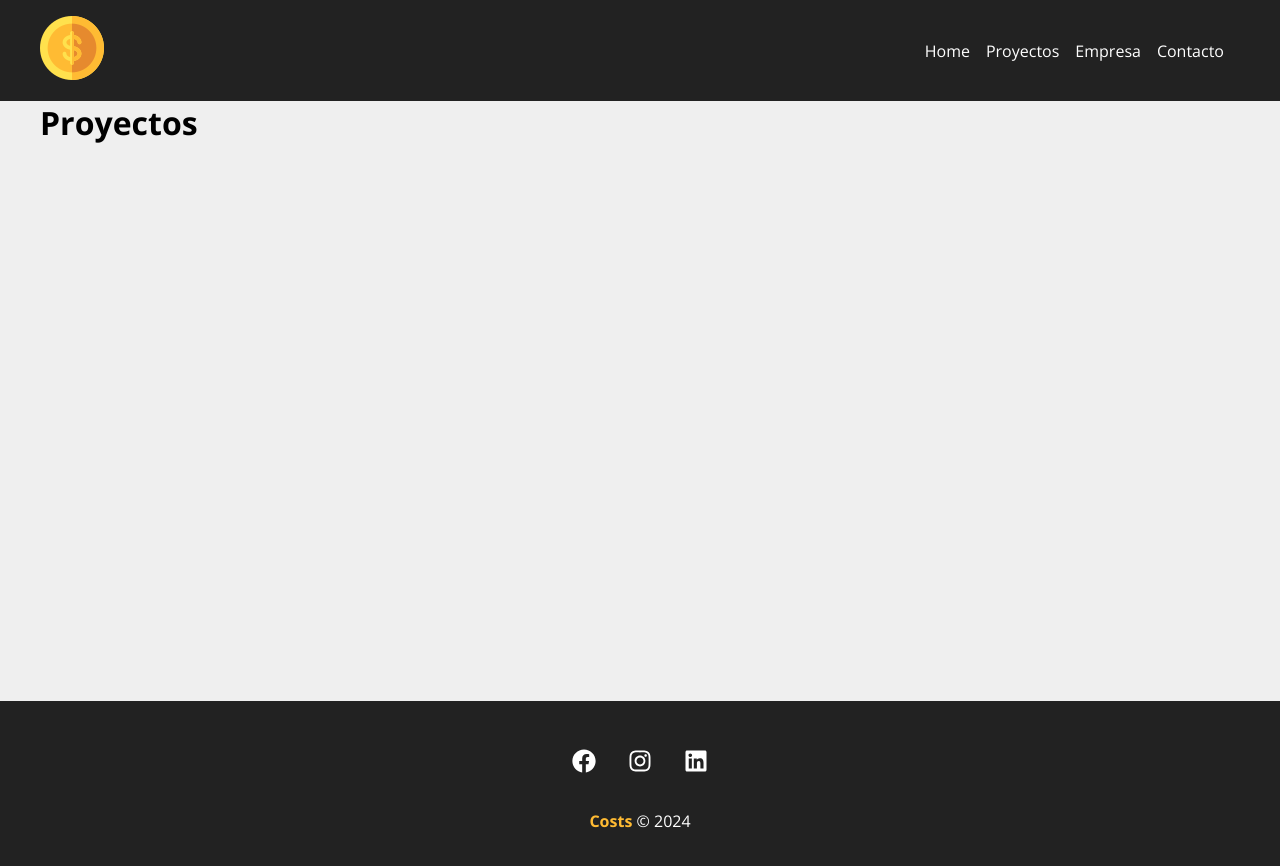
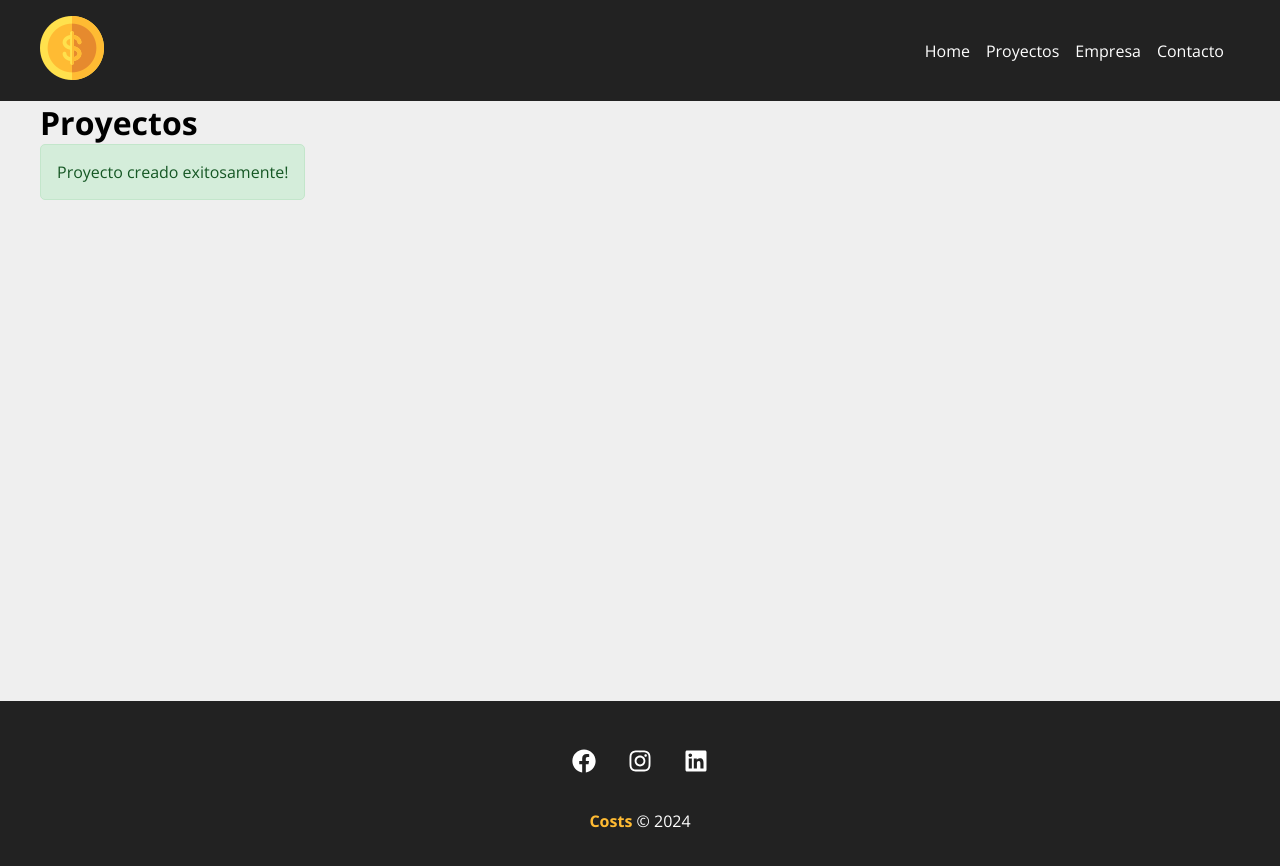
Before and after one commit to YagoCastelao/Proyecto-Costs, a React (Vite) app in the folder costs/: page /newproject in a window 1280 px wide. Both pictures are taken after typing "Sample", "5" into the empty fields and a click on the button "Crear Proyecto". Shown: the top 866 px of the page. Built offline with nearby package versions, Linux system fonts and the light colour scheme; no server answers; data requests are answered from the project's data file.

Commit message:
Message del Sistema creada

```diff
--- a/costs/db.json
+++ b/costs/db.json
@@ -76,6 +76,50 @@
       },
       "cost": 0,
       "services": []
+    },
+    {
+      "id": "e88b",
+      "name": "Pc Biel",
+      "budget": "15000",
+      "category": {
+        "id": "2",
+        "name": "Desarrollo"
+      },
+      "cost": 0,
+      "services": []
+    },
+    {
+      "id": "f80e",
+      "name": "Yago Cima Castelao",
+      "budget": "5000",
+      "category": {
+        "id": "1",
+        "name": "Infraestructura"
+      },
+      "cost": 0,
+      "services": []
+    },
+    {
+      "id": "27e9",
+      "name": "Gabriel Computadora",
+      "budget": "6000",
+      "category": {
+        "id": "2",
+        "name": "Desarrollo"
+      },
+      "cost": 0,
+      "services": []
+    },
+    {
+      "id": "d680",
+      "name": "Yago Cima Castelao",
+      "budget": "5000",
+      "category": {
+        "id": "1",
+        "name": "Infraestructura"
+      },
+      "cost": 0,
+      "services": []
     }
   ],
   "categories": [
--- /dev/null
+++ b/costs/src/components/layout/Message.jsx
@@ -0,0 +1,32 @@
+import { useState, useEffect } from "react";
+
+import styles from "./Message.module.css";
+
+function Message({ type, msg }) {
+  const [visible, setVisible] = useState(false);
+
+  useEffect(() => {
+    if (!msg) {
+      setVisible(false);
+      return;
+    }
+
+    setVisible(true);
+
+    const timer = setTimeout(() => {
+      setVisible(false);
+    }, 3000);
+
+    return () => clearTimeout(timer);
+  }, [msg]);
+
+  return (
+    <>
+      {visible && (
+        <div className={`${styles.message} ${styles[type]}`}>{msg}</div>
+      )}
+    </>
+  );
+}
+
+export default Message;
--- /dev/null
+++ b/costs/src/components/layout/Message.module.css
@@ -0,0 +1,23 @@
+.message {
+    width: 100%;
+    padding: 1em;
+    border: 1px solid #000;
+    margin: 0 auto;
+    text-align: center;
+    margin-bottom: 2em;
+    border-radius: 5px;
+}
+
+
+.success {
+    color: #155724;
+    background-color: #d4edda;
+    border-color: #c3e6cb;
+}
+
+
+.error {
+    color: #721c24;
+    background-color: #f8d7da;
+    border-color: #f5c6cb;
+}
--- a/costs/src/components/pages/NewProject.jsx
+++ b/costs/src/components/pages/NewProject.jsx
@@ -23,7 +23,8 @@
       .then((data) => {
         console.log(data);
         // redirect
-        navigate("/projects", { message: "Proyecto creado exitosamente" });
+        const state = { message: "Proyecto creado exitosamente!" };
+        navigate("/projects", { state });
       })
       .catch((err) => console.log(err));
   }
--- a/costs/src/components/pages/Projects.jsx
+++ b/costs/src/components/pages/Projects.jsx
@@ -1,7 +1,20 @@
+import { useLocation } from 'react-router-dom'
+
+import Message from "../layout/Message";
+
 function Projects() {
+
+  const location = useLocation()
+  let message = ''
+  if (location.state) {
+    message = location.state.message
+  }
+
+
   return (
     <div>
       <h1>Proyectos</h1>
+      {message && <Message type="success" msg={message} />}
     </div>
   );
 }
--- a/costs/src/components/project/ProjectForm.jsx
+++ b/costs/src/components/project/ProjectForm.jsx
@@ -44,7 +44,7 @@
     <form onSubmit={submit} className={styles.form}>
       <Input
         type="text"
-        text="Nombre del proyecto"
+        text="Nombre del Proyecto"
         name="name"
         placeholder="Ingrese el nombre del proyecto"
         handleOnChange={handleChange}
```
